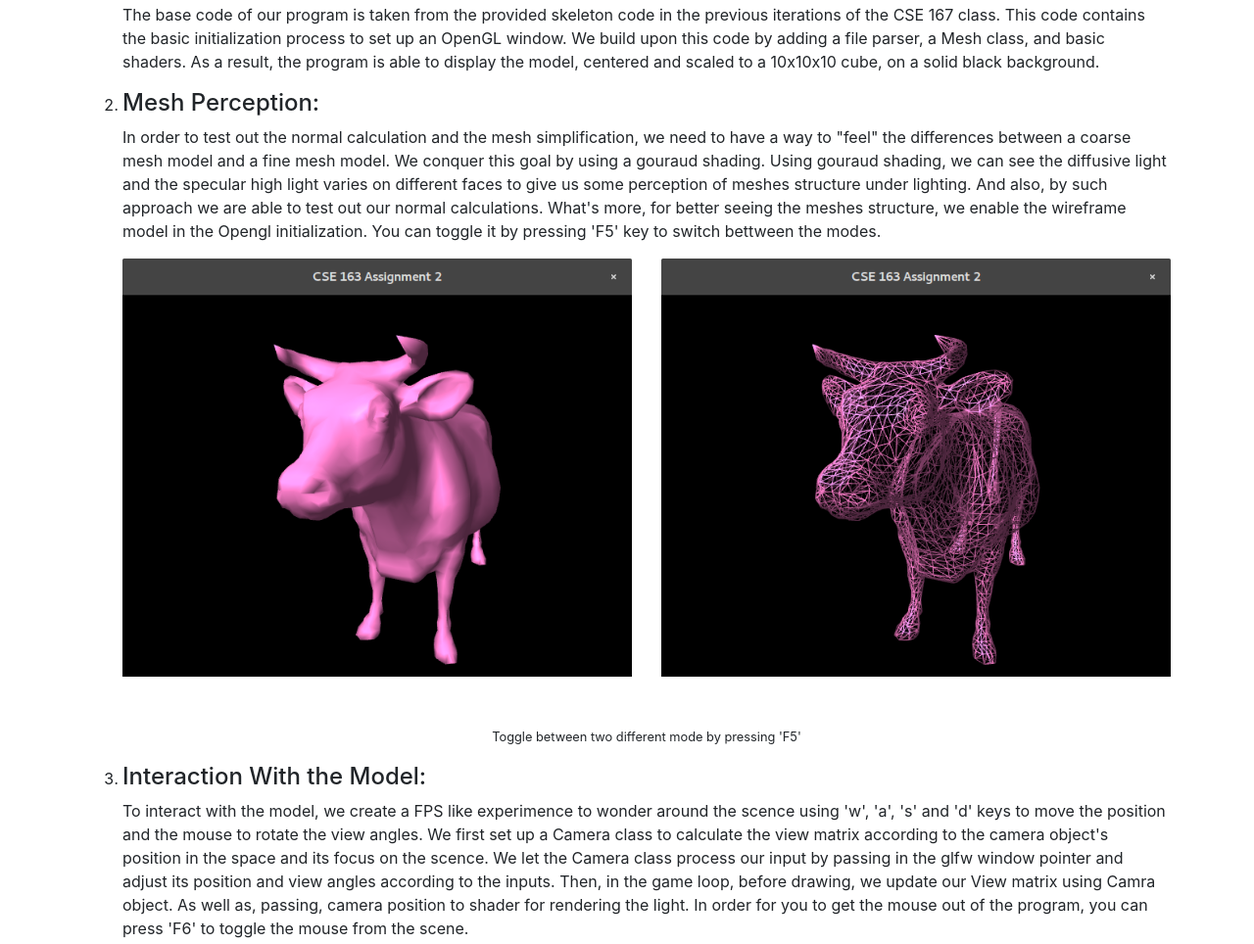
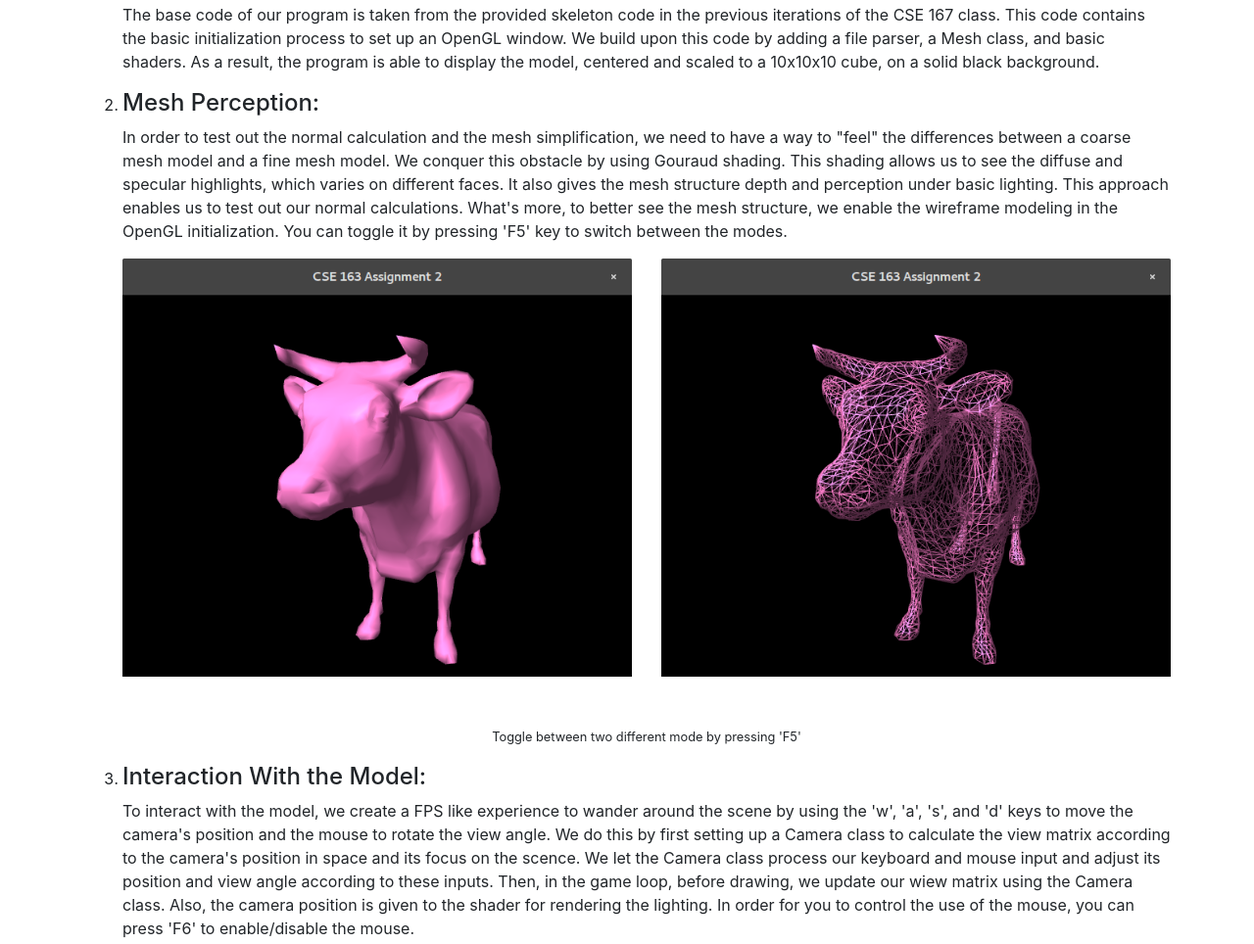
Before and after one commit to XiaofanLinUS/xiaofanlinus.github.io, a plain HTML site: page hw2.html in a window 1280 px wide. Shown: the part 592-1556 px from the top of the page at 98% size. Drawn offline with nearby package versions, Linux system fonts and the light colour scheme.

Commit message:
Proofread Part 1

```diff
--- a/hw2.html
+++ b/hw2.html
@@ -77,10 +77,10 @@
 	<li>
 	  <h4>Mesh Perception: </h4>
 	  <p> In order to test out the normal calculation and the mesh simplification, we need to have a way to "feel" the differences between a coarse mesh
-	    model and a fine mesh model. We conquer this goal by using a gouraud shading. Using gouraud shading, we can see the diffusive light and  the
-	    specular high light varies on different faces to give us some perception of meshes structure under lighting.
-	    And also, by such approach we are able to test out our normal calculations. What's more, for better seeing the meshes structure, we enable
-	    the wireframe model in the Opengl initialization. You can toggle it by pressing 'F5' key to switch bettween the modes.
+	    model and a fine mesh model. We conquer this obstacle by using Gouraud shading. This shading allows us to see the diffuse and
+	    specular highlights, which varies on different faces. It also gives the mesh structure depth and perception under basic lighting.
+	    This approach enables us to test out our normal calculations. What's more, to better see the mesh structure, we enable
+	    the wireframe modeling in the OpenGL initialization. You can toggle it by pressing 'F5' key to switch between the modes.
 	  </p>
 	  <div class="row pb-5">
 	    <div class="col-md-6">
@@ -96,11 +96,11 @@
 
 	<li>
 	  <h4>Interaction With the Model: </h4>
-	  <p>To interact with the model, we create a FPS like experimence to wonder around the scence using 'w', 'a', 's' and 'd' keys to move the position
-	    and the mouse to rotate the view angles. We first set up a Camera class to calculate the view matrix according to the camera object's position in the space and its focus on the scence. We let the Camera class process our input by passing in the glfw window pointer and adjust its position and
-	    view angles according to the inputs. Then, in the game loop, before drawing, we update our View matrix using Camra object. As well as, passing,
-	    camera position to shader for rendering the light.
-	    In order for you to get the mouse out of the program, you can press 'F6' to toggle the mouse from the scene.
+	  <p>To interact with the model, we create a FPS like experience to wander around the scene by using the 'w', 'a', 's', and 'd' keys to move the camera's position
+	    and the mouse to rotate the view angle. We do this by first setting up a Camera class to calculate the view matrix according to the camera's position in space and its focus on the scence.
+	    We let the Camera class process our keyboard and mouse input and adjust its position and
+	    view angle according to these inputs. Then, in the game loop, before drawing, we update our wiew matrix using the Camera class. Also, the camera position is given to the shader for rendering the lighting.
+	    In order for you to control the use of the mouse, you can press 'F6' to enable/disable the mouse.
 	  </p>
 	</li>
       </ol>
```
